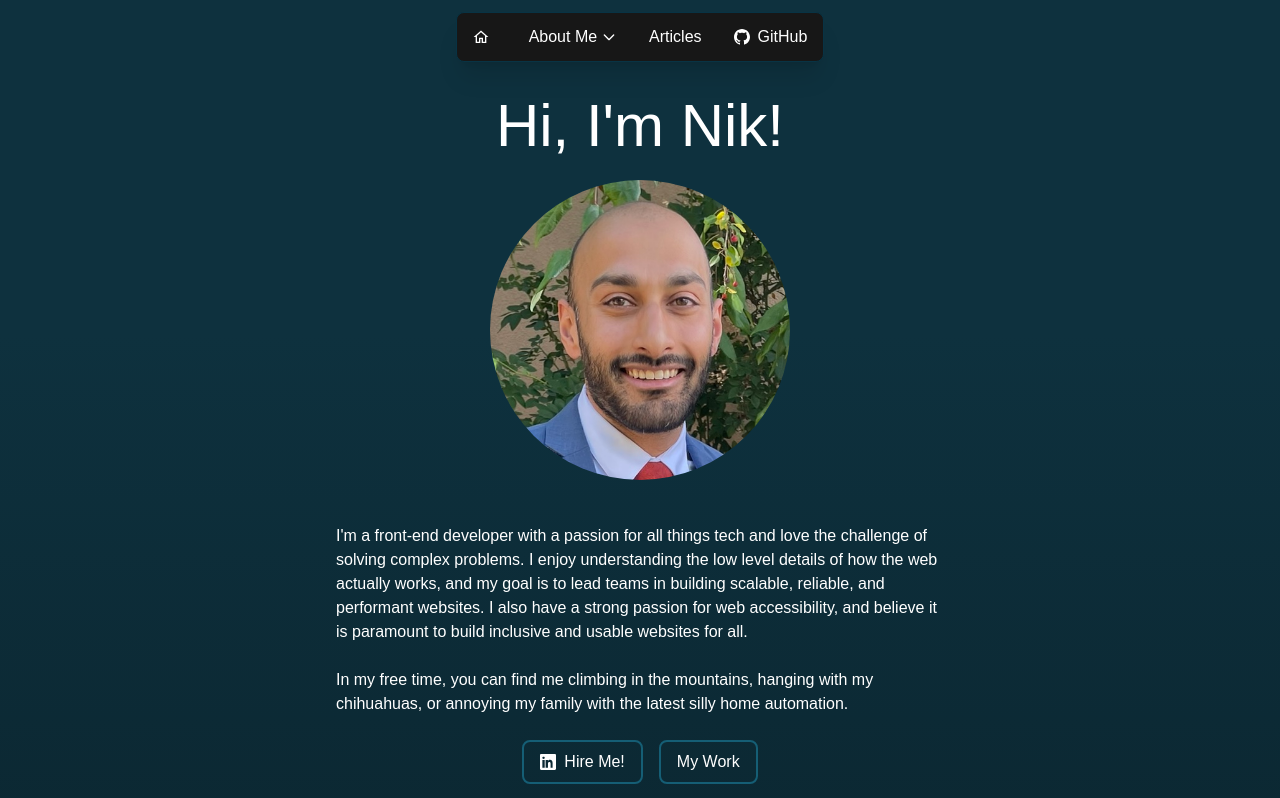
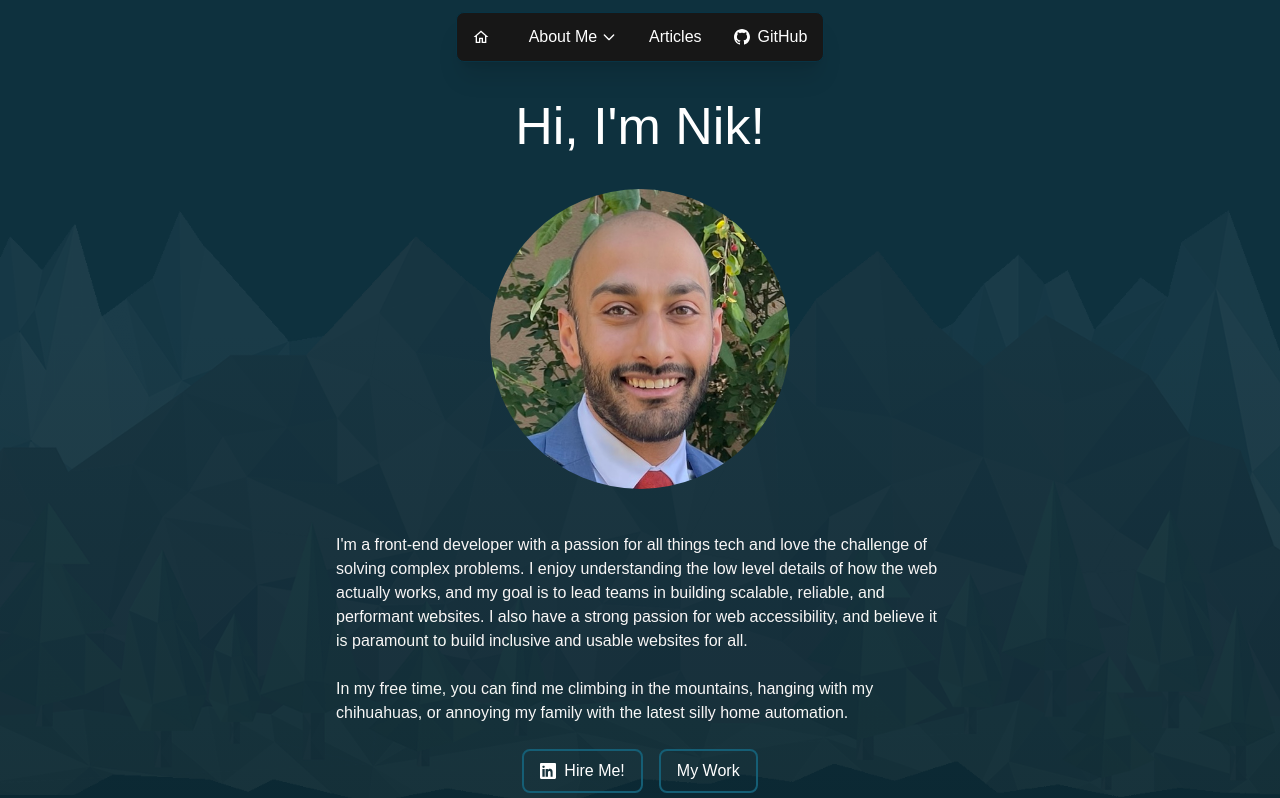
Before and after one commit to NikS-44/personal-portfolio, a Next.js app: page / in a window 1280 px wide. Shown: the top 798 px of the page. Built offline with nearby package versions, Linux system fonts and the light colour scheme.

Commit message:
feat: add background image

```diff
--- a/app/articles/page.tsx
+++ b/app/articles/page.tsx
@@ -32,7 +32,7 @@ const articles: Article[] = [
 
 const Articles = () => {
   return (
-    <div className="mx-auto max-w-4xl">
+    <div className="mx-auto mb-8 max-w-4xl">
       <h2 className="mb-8 text-center text-3xl font-bold text-white">Latest Articles</h2>
       <div className="mx-2 grid gap-8 md:grid-cols-2">
         {articles.map((post) => (
--- a/app/components/homepage/Greeting.tsx
+++ b/app/components/homepage/Greeting.tsx
@@ -6,10 +6,11 @@ import LinkedInIcon from "@/app/components/icons/LinkedInIcon";
 const Greeting = () => {
   return (
     <>
-      <h1 className="text-6xl">Hi, I&apos;m Nik!</h1>
-      <div className="relative mx-auto aspect-square w-[300px] overflow-hidden rounded-full">
+      <h1 className="text-[clamp(1.75rem,0.25rem_+_3.75vw,3.75rem)]">Hi, I&apos;m Nik!</h1>
+      <div className="relative mx-auto aspect-square w-[calc(100px+((100vw-300px)*0.427))] min-w-32 overflow-hidden rounded-full md:w-[300px]">
         <Image src={portrait} alt="Nik's Face" fill className="object-cover" priority />
       </div>
+
       <p className="mt-5">
         I&#39;m a front-end developer with a passion for all things tech and love the challenge of solving complex
         problems. I enjoy understanding the low level details of how the web actually works, and my goal is to lead
--- a/app/globals.css
+++ b/app/globals.css
@@ -42,3 +42,18 @@ body {
     @apply outline-offset-2 focus-visible:outline focus-visible:outline-2 focus-visible:outline-cyan-400;
   }
 }
+
+.background-stencil {
+  background-color: transparent;
+  background-image: url("assets/bg-image.png");
+  background-size: cover;
+  background-repeat: no-repeat;
+  background-position: bottom;
+  position: absolute;
+  top: 50px;
+  left: 0;
+  width: 100%;
+  height: 100%;
+  z-index: 0;
+  opacity: 7%;
+}
--- a/app/page.tsx
+++ b/app/page.tsx
@@ -10,6 +10,7 @@ export default function Home() {
         id="about"
         className="mx-auto mb-4 flex min-h-svh max-w-2xl flex-col items-center justify-center gap-6 px-8 text-white"
       >
+        <div className="background-stencil absolute inset-0" />
         <Greeting />
       </section>
       <section id="resume" className="min-h-svh px-2.5 pb-16 pt-16">
```
Also changed, not shown: app/assets/bg-image.png (added).
